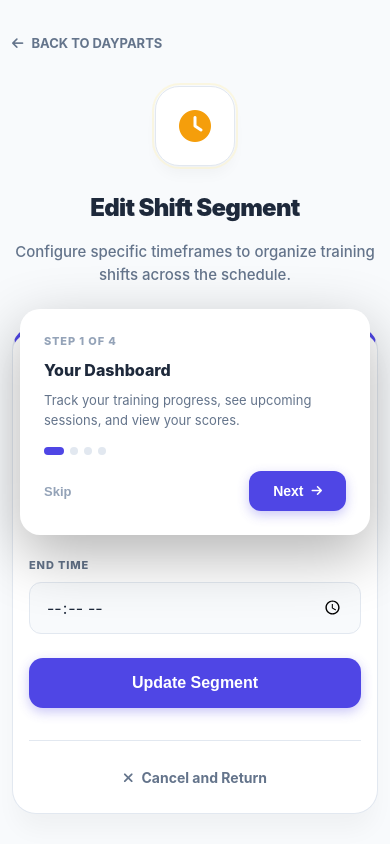
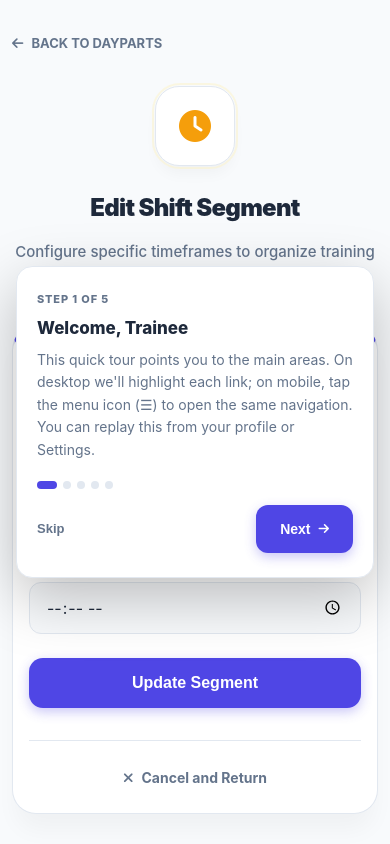
Before and after one commit to adamadkins/Training-Tracker, a Flask app: template Training Tracker (v1)/app/templates/daypart_form.html in a window 390 px wide. Run offline with Flask 3, Linux system fonts and the light colour scheme; the template is opened without the code that fills it, so the values that code supplies are empty; the visitor is signed in with stand-in values (Sample User, id 1).

Commit message:
Revamp tutorials for managers, trainers, trainees with mobile support
Co-authored-by: Cursor <cursoragent@cursor.com>

```diff
--- a/app/templates/tutorial_overlay.html
+++ b/app/templates/tutorial_overlay.html
@@ -18,27 +18,28 @@
 
     .tutorial-tooltip {
         position: fixed; z-index: 10002;
-        background: white; color: #1e293b;
+        background: var(--bg-card, #fff); color: var(--text-main, #1e293b);
+        border: 1px solid var(--border, #e2e8f0);
         border-radius: 20px;
         padding: 28px;
-        max-width: 360px; width: calc(100vw - 40px);
-        box-shadow: 0 20px 60px rgba(0,0,0,0.3);
+        max-width: 380px; width: calc(100vw - 40px);
+        box-shadow: 0 20px 60px rgba(0,0,0,0.25);
         transition: top 0.35s ease, left 0.35s ease, opacity 0.25s;
     }
 
     .tutorial-step-counter {
-        font-size: 11px; font-weight: 800; color: #94a3b8;
+        font-size: 11px; font-weight: 800; color: var(--text-muted, #94a3b8);
         text-transform: uppercase; letter-spacing: 0.08em;
         margin-bottom: 8px;
     }
 
     .tutorial-title {
-        font-size: 18px; font-weight: 800; color: #1e293b;
+        font-size: 18px; font-weight: 800; color: var(--text-main, #1e293b);
         margin: 0 0 8px 0;
     }
 
     .tutorial-desc {
-        font-size: 14px; color: #64748b; line-height: 1.6;
+        font-size: 14px; color: var(--text-muted, #64748b); line-height: 1.65;
         margin: 0 0 24px 0;
     }
 
@@ -47,40 +48,60 @@
     }
 
     .tutorial-btn-skip {
-        background: none; border: none; color: #94a3b8;
+        background: none; border: none; color: var(--text-muted, #94a3b8);
         font-size: 13px; font-weight: 700; cursor: pointer;
-        padding: 8px 0; transition: color 0.2s;
+        padding: 10px 0; min-height: 44px;
+        transition: color 0.2s; -webkit-tap-highlight-color: transparent;
     }
-    .tutorial-btn-skip:hover { color: #64748b; }
+    .tutorial-btn-skip:hover { color: var(--text-main, #64748b); }
 
     .tutorial-btn-next {
-        background: #4f46e5; color: white; border: none;
-        padding: 12px 24px; border-radius: 12px;
+        background: var(--primary, #4f46e5); color: white; border: none;
+        padding: 12px 24px; min-height: 44px;
+        border-radius: 12px;
         font-size: 14px; font-weight: 700; cursor: pointer;
         display: flex; align-items: center; gap: 8px;
         transition: all 0.2s;
         box-shadow: 0 4px 12px rgba(79, 70, 229, 0.3);
+        -webkit-tap-highlight-color: transparent;
     }
     .tutorial-btn-next:hover { transform: translateY(-1px); box-shadow: 0 6px 16px rgba(79, 70, 229, 0.4); }
 
     .tutorial-dots {
-        display: flex; gap: 6px; align-items: center;
+        display: flex; gap: 6px; align-items: center; flex-wrap: wrap;
     }
     .tutorial-dot {
         width: 8px; height: 8px; border-radius: 50%;
-        background: #e2e8f0; transition: all 0.3s;
+        background: var(--border, #e2e8f0); transition: all 0.3s;
     }
-    .tutorial-dot.active { background: #4f46e5; width: 20px; border-radius: 4px; }
+    .tutorial-dot.active { background: var(--primary, #4f46e5); width: 20px; border-radius: 4px; }
 
     @media (max-width: 900px) {
         .tutorial-spotlight { display: none !important; }
         .tutorial-tooltip {
             top: 50% !important; left: 50% !important;
             transform: translate(-50%, -50%) !important;
-            padding: 24px; max-width: calc(100vw - 32px);
+            padding: 24px 20px; max-width: calc(100vw - 32px);
+            width: calc(100vw - 32px);
+            max-height: calc(100vh - 32px);
+            overflow-y: auto;
+            margin: 0;
+            border-radius: 16px;
         }
-        .tutorial-title { font-size: 16px; }
-        .tutorial-desc { font-size: 13px; margin-bottom: 16px; }
+        .tutorial-title { font-size: 17px; }
+        .tutorial-desc { font-size: 14px; margin-bottom: 20px; line-height: 1.6; }
+        .tutorial-actions { margin-top: 20px; }
+        .tutorial-btn-skip, .tutorial-btn-next { min-height: 48px; }
+    }
+
+    @supports (padding: max(0px)) {
+        @media (max-width: 900px) {
+            .tutorial-tooltip {
+                padding-left: max(20px, env(safe-area-inset-left));
+                padding-right: max(20px, env(safe-area-inset-right));
+                padding-bottom: max(24px, env(safe-area-inset-bottom));
+            }
+        }
     }
 </style>
 
@@ -92,8 +113,8 @@
     <p class="tutorial-desc" id="tutorialDesc"></p>
     <div class="tutorial-dots" id="tutorialDots"></div>
     <div class="tutorial-actions" style="margin-top: 16px;">
-        <button class="tutorial-btn-skip" id="tutorialSkip">Skip</button>
-        <button class="tutorial-btn-next" id="tutorialNext">Next <i class="fa-solid fa-arrow-right" style="font-size: 12px;"></i></button>
+        <button class="tutorial-btn-skip" id="tutorialSkip" type="button">Skip</button>
+        <button class="tutorial-btn-next" id="tutorialNext" type="button">Next <i class="fa-solid fa-arrow-right" style="font-size: 12px;"></i></button>
     </div>
 </div>
 
@@ -102,26 +123,31 @@
     var role = '{{ current_user.role }}';
 
     var managerSteps = [
-        { target: '[data-tutorial="staff"]', title: 'Your Team', desc: 'Manage all employees here -- add new hires, view profiles, and track individual progress.' },
-        { target: '[data-tutorial="positions"]', title: 'Positions & Checklists', desc: 'Define training positions and the competency checklist used to evaluate each one.' },
-        { target: '[data-tutorial="roadmaps"]', title: 'Training Roadmaps', desc: 'Create structured learning paths that guide trainees through positions in order.' },
-        { target: '[data-tutorial="schedule"]', title: 'Schedules', desc: 'Build and publish weekly training schedules. Assign trainers to trainees for each session.' },
-        { target: '[data-tutorial="messages"]', title: 'Messages', desc: 'Chat with your team in real time -- direct messages and group channels.' },
-        { target: '[data-tutorial="settings"]', title: 'Settings', desc: 'Configure system-wide preferences like rating scales, sign-off requirements, and more.' }
+        { target: null, title: 'Welcome, Manager', desc: 'This quick tour shows you where everything lives. On desktop we\'ll highlight each part of the nav; on mobile, tap the menu icon (☰) at the top to open the same links. You can replay this anytime from Settings.' },
+        { target: '[data-tutorial="staff"]', title: 'People', desc: 'Add team members, view profiles, and track progress. Assign roles (manager, trainer, trainee), attach employees to locations, and graduate trainees when they\'re ready.' },
+        { target: '[data-tutorial="positions"]', title: 'Positions & Checklists', desc: 'Define each training position (e.g. Front Counter, Drive Thru) and the competency checklist used when rating a session. Edit criteria and order so evaluations stay consistent.' },
+        { target: '[data-tutorial="roadmaps"]', title: 'Training Roadmaps', desc: 'Build step-by-step learning paths for each position. Trainees complete steps in order; progress is tracked automatically and shows on dashboards and schedules.' },
+        { target: '[data-tutorial="dayparts"]', title: 'Dayparts', desc: 'Set up dayparts (e.g. Breakfast, Lunch, Dinner) for your locations. Used by the smart scheduler to match trainees with trainers on the same shift.' },
+        { target: '[data-tutorial="locations"]', title: 'Locations', desc: 'Manage your locations and assign employees to them. Schedules and roadmaps can be scoped by location.' },
+        { target: '[data-tutorial="schedule"]', title: 'Schedules', desc: 'Create weekly training schedules: use Smart Schedule to auto-build from a work schedule PDF, or build manually. Publish when ready so trainers and trainees see their sessions.' },
+        { target: '[data-tutorial="messages"]', title: 'Messages', desc: 'Team channels and direct messages live here. Use them for training updates, quick questions, and announcements without leaving the app.' },
+        { target: '[data-tutorial="settings"]', title: 'Settings', desc: 'Configure rating scales, sign-off rules, notifications, and other system-wide options. You can also replay this tour from here.' }
     ];
 
     var trainerSteps = [
-        { target: '[data-tutorial="dashboard"]', title: 'Your Dashboard', desc: 'See your upcoming training sessions and track your activity at a glance.' },
-        { target: '[data-tutorial="schedule"]', title: 'My Schedule', desc: 'View your assigned training sessions. Click any session to begin evaluating.' },
-        { target: '[data-tutorial="messages"]', title: 'Messages', desc: 'Communicate with managers and fellow trainers via direct messages or channels.' },
-        { target: '[data-tutorial="notifications"]', title: 'Notifications', desc: 'Stay on top of schedule changes, new assignments, and important updates.' }
+        { target: null, title: 'Welcome, Trainer', desc: 'This short tour shows you the main areas. On desktop we\'ll highlight each link; on mobile, tap the menu icon (☰) to open the same navigation. You can replay this from Settings.' },
+        { target: '[data-tutorial="dashboard"]', title: 'Your Dashboard', desc: 'Your home base: see how many sessions you have scheduled and completed, your next session, and any overdue evaluations. Use Quick Train for on-the-fly ratings.' },
+        { target: '[data-tutorial="schedule"]', title: 'My Schedule', desc: 'View all your assigned training sessions. Tap a session to open the rating form and submit an evaluation. Overdue sessions are highlighted so you can stay on top of them.' },
+        { target: '[data-tutorial="messages"]', title: 'Messages', desc: 'Chat with managers and teammates in channels or DMs. Great for coordinating training or asking questions without leaving Training Tracker.' },
+        { target: '[data-tutorial="notifications"]', title: 'Notifications', desc: 'New schedule assignments, nudges from managers, and other updates show up here. Check this when you get a notification so nothing slips through.' }
     ];
 
     var traineeSteps = [
-        { target: '[data-tutorial="dashboard"]', title: 'Your Dashboard', desc: 'Track your training progress, see upcoming sessions, and view your scores.' },
-        { target: '[data-tutorial="schedule"]', title: 'My Schedule', desc: 'See when and where your next training sessions are. Review the rubric before each one.' },
-        { target: '[data-tutorial="messages"]', title: 'Messages', desc: 'Reach out to your trainers or team members with questions.' },
-        { target: '[data-tutorial="notifications"]', title: 'Notifications', desc: 'Get notified when sessions are completed, scores are posted, or schedules change.' }
+        { target: null, title: 'Welcome, Trainee', desc: 'This quick tour points you to the main areas. On desktop we\'ll highlight each link; on mobile, tap the menu icon (☰) to open the same navigation. You can replay this from your profile or Settings.' },
+        { target: '[data-tutorial="dashboard"]', title: 'Your Dashboard', desc: 'See your training at a glance: upcoming sessions, completed sessions, and roadmap progress. You\'ll always know what\'s next and how you\'re doing.' },
+        { target: '[data-tutorial="schedule"]', title: 'My Schedule', desc: 'View when and where your training sessions are and who your trainer is. Tap a session to see details. Come back after a session to see your scores once your trainer submits.' },
+        { target: '[data-tutorial="messages"]', title: 'Messages', desc: 'Reach out to your trainer or team with questions. Handy when you need a quick answer without tracking someone down in person.' },
+        { target: '[data-tutorial="notifications"]', title: 'Notifications', desc: 'When schedules are published, sessions are completed, or scores are posted, you\'ll see it here. Check this so you never miss an update.' }
     ];
 
     var steps = role === 'manager' ? managerSteps : (role === 'trainer' ? trainerSteps : traineeSteps);
@@ -147,12 +173,11 @@
     }
 
     function positionTooltip(rect) {
-        var tw = Math.min(360, window.innerWidth - 40);
-        var th = tooltip.offsetHeight || 220;
+        var tw = Math.min(380, window.innerWidth - 40);
+        var th = tooltip.offsetHeight || 240;
         var pad = 16;
         var top, left;
 
-        /* Try below the spotlight */
         if (rect.bottom + pad + th < window.innerHeight) {
             top = rect.bottom + pad;
         } else if (rect.top - pad - th > 0) {
@@ -170,7 +195,7 @@
         if (idx >= steps.length) { finish(); return; }
         currentStep = idx;
         var step = steps[idx];
-        var el = document.querySelector(step.target);
+        var el = step.target ? document.querySelector(step.target) : null;
 
         counterEl.textContent = 'Step ' + (idx + 1) + ' of ' + steps.length;
         titleEl.textContent = step.title;
@@ -185,9 +210,11 @@
 
         if (el && !isMobile) {
             var rect = el.getBoundingClientRect();
-            /* Skip elements that are hidden (collapsed mobile nav) */
             if (rect.width === 0 && rect.height === 0) {
                 spotlight.style.display = 'none';
+                tooltip.style.top = '50%';
+                tooltip.style.left = '50%';
+                tooltip.style.transform = 'translate(-50%, -50%)';
             } else {
                 var sp = 6;
                 spotlight.style.top = (rect.top - sp) + 'px';
@@ -195,11 +222,14 @@
                 spotlight.style.width = (rect.width + sp * 2) + 'px';
                 spotlight.style.height = (rect.height + sp * 2) + 'px';
                 spotlight.style.display = 'block';
+                tooltip.style.transform = '';
                 positionTooltip(rect);
             }
         } else {
-            /* Mobile or missing element: hide spotlight, center tooltip via CSS */
             spotlight.style.display = 'none';
+            tooltip.style.top = '50%';
+            tooltip.style.left = '50%';
+            tooltip.style.transform = 'translate(-50%, -50%)';
         }
 
         tooltip.style.opacity = '1';
@@ -221,13 +251,11 @@
     skipBtn.addEventListener('click', finish);
     backdrop.addEventListener('click', function(e) { if (e.target === backdrop) finish(); });
 
-    /* Start after a brief delay so page finishes rendering */
     setTimeout(function() {
         backdrop.classList.add('active');
         showStep(0);
     }, 600);
 
-    /* Reposition on resize */
     window.addEventListener('resize', function() { showStep(currentStep); });
 })();
 </script>
```
